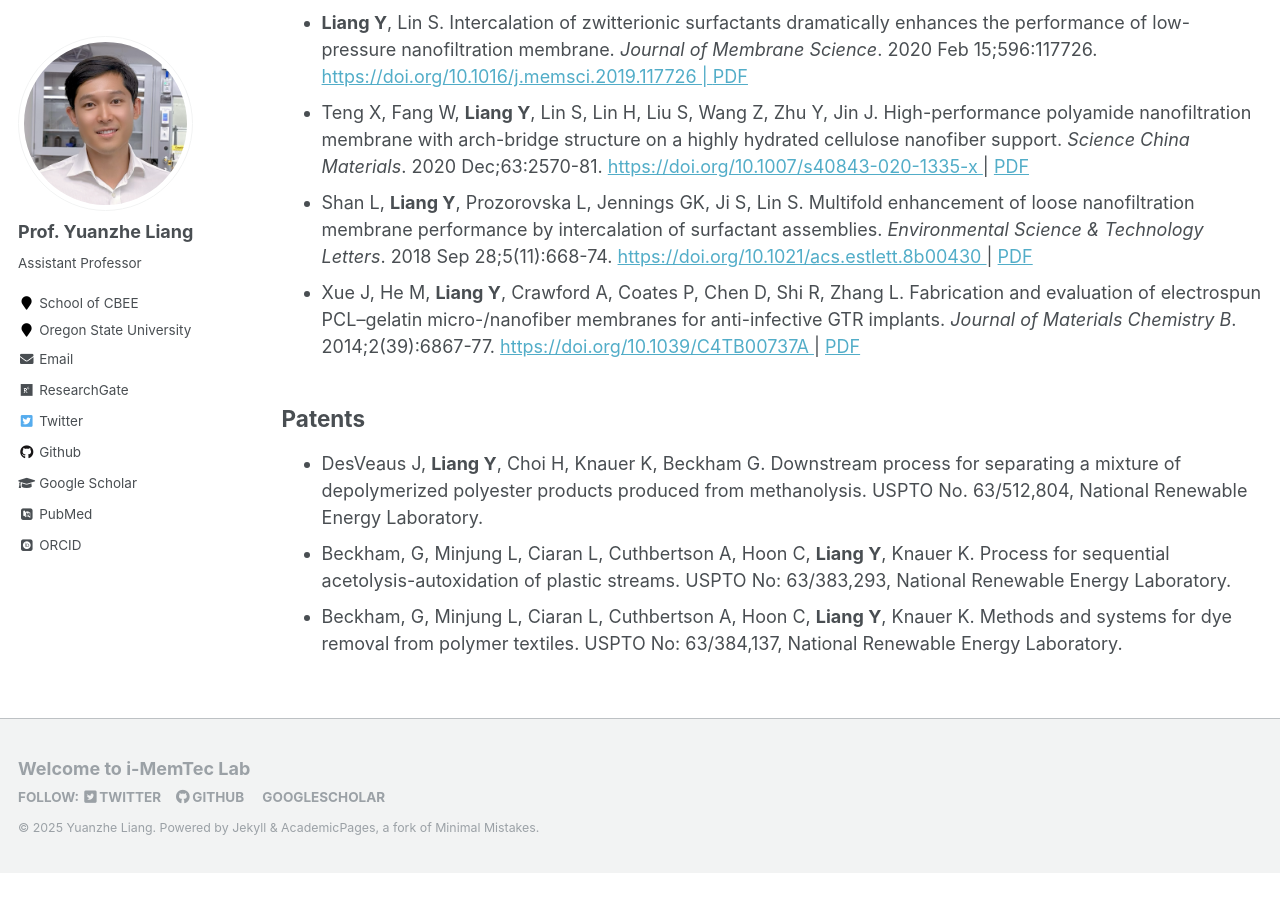
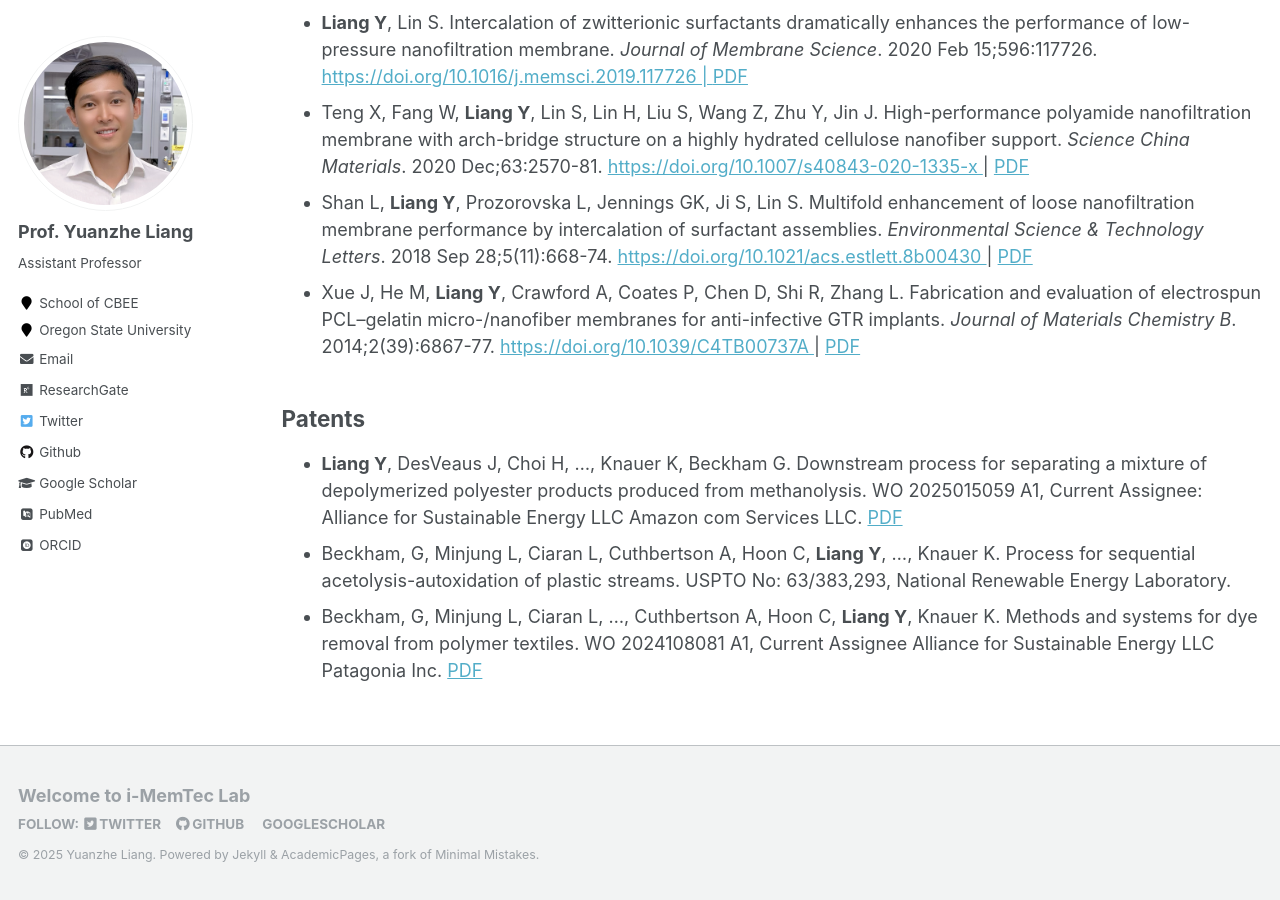
Before and after one commit to yuanzheliang/yuanzheliang.github.io, a Jekyll site: the page built from _pages/publications.md, in a window 1280 px wide and 900 px high, scrolled down 1424 px. Built offline with Jekyll 4.4.1, drawn with Linux system fonts in a browser that asks for light colours; some web fonts are replaced; before the commit the page ends 2297 px from its top, so only the background shows below that.

Commit message:
Update publications.md

```diff
--- a/_pages/publications.md
+++ b/_pages/publications.md
@@ -42,6 +42,6 @@ author_profile: true
   <a href="https://doi.org/10.1039/C4TB00737A"> https://doi.org/10.1039/C4TB00737A </a> | [PDF](https://yuanzheliang.github.io/files/jmcb2014.pdf)
 
 ## Patents
-* DesVeaus J, **Liang Y**, Choi H, Knauer K, Beckham G. Downstream process for separating a mixture of depolymerized polyester products produced from methanolysis. USPTO No. 63/512,804, National Renewable Energy Laboratory.
-* Beckham, G, Minjung L, Ciaran L, Cuthbertson A, Hoon C, **Liang Y**, Knauer K. Process for sequential acetolysis-autoxidation of plastic streams. USPTO No: 63/383,293, National Renewable Energy Laboratory.
-* Beckham, G, Minjung L, Ciaran L, Cuthbertson A, Hoon C, **Liang Y**, Knauer K. Methods and systems for dye removal from polymer textiles. USPTO No: 63/384,137, National Renewable Energy Laboratory.
+* **Liang Y**, DesVeaus J, Choi H, ..., Knauer K, Beckham G. Downstream process for separating a mixture of depolymerized polyester products produced from methanolysis. WO 2025015059 A1, Current Assignee: Alliance for Sustainable Energy LLC Amazon com Services LLC. [PDF](https://patentimages.storage.googleapis.com/d1/79/d1/f3880410ed7ac2/WO2025015059A1.pdf)
+* Beckham, G, Minjung L, Ciaran L, Cuthbertson A, Hoon C, **Liang Y**, ..., Knauer K. Process for sequential acetolysis-autoxidation of plastic streams. USPTO No: 63/383,293, National Renewable Energy Laboratory.
+* Beckham, G, Minjung L, Ciaran L, ..., Cuthbertson A, Hoon C, **Liang Y**, Knauer K. Methods and systems for dye removal from polymer textiles. WO 2024108081 A1, Current Assignee Alliance for Sustainable Energy LLC Patagonia Inc. [PDF](https://patentimages.storage.googleapis.com/fa/0e/89/4c5ff09345e046/WO2024108081A1.pdf)
```
